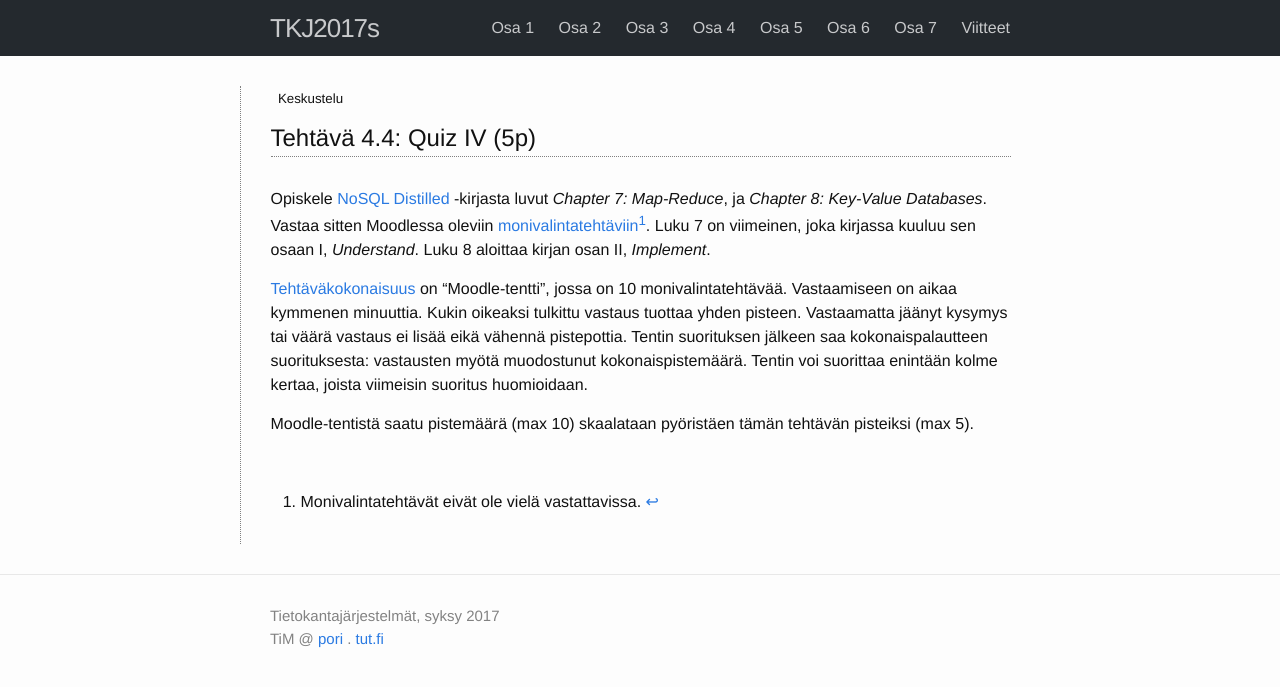
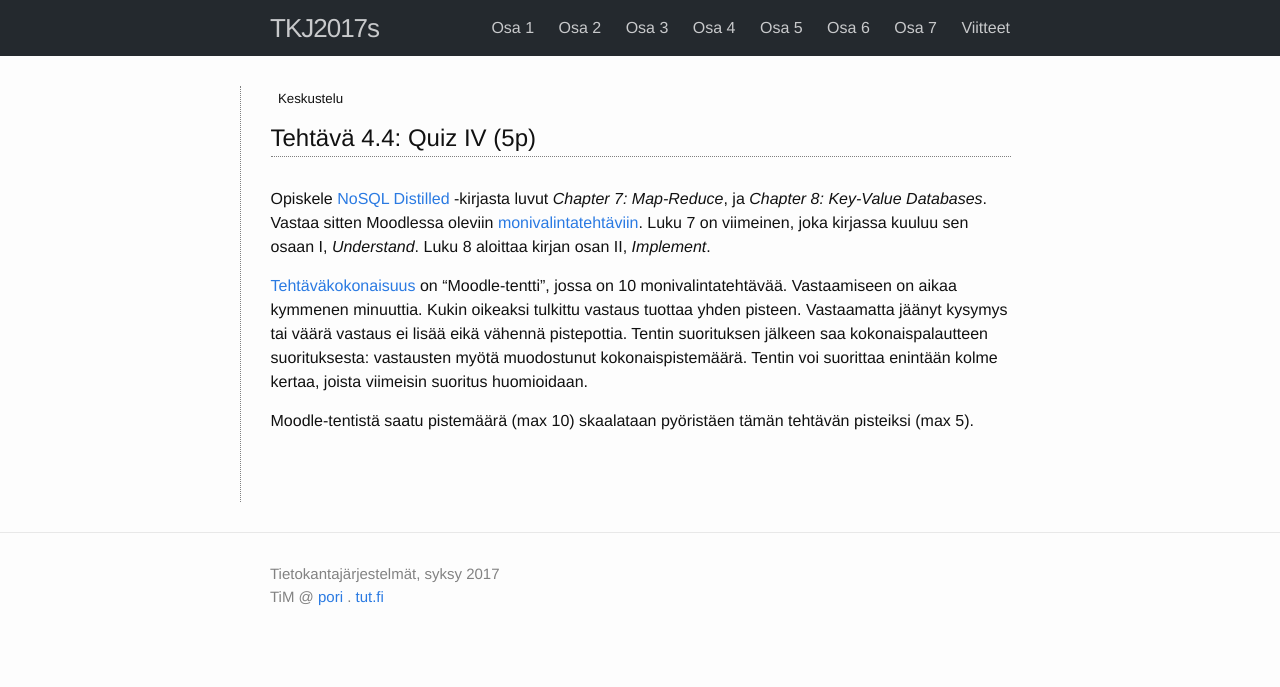
Before and after one commit to timedu/tkj2017s, a Jekyll site: the page built from docs/_osa4/tehtava44.md, in a window 1280 px wide. Shown: the top 687 px of the page. Built offline with Jekyll 4.4.1, drawn with Linux system fonts in a browser that asks for light colours.

Commit message:
ex 4.4 quiz link

```diff
--- a/docs/_osa4/tehtava44.md
+++ b/docs/_osa4/tehtava44.md
@@ -5,12 +5,14 @@
 no_review: 1
 ---
 
-Opiskele [NoSQL Distilled][reading] -kirjasta luvut  *Chapter 7: Map-Reduce*, ja *Chapter 8: Key-Value Databases*. Vastaa sitten Moodlessa oleviin [monivalintatehtäviin][quiz][^1]. Luku 7 on viimeinen, joka kirjassa kuuluu sen osaan I, *Understand*. Luku 8 aloittaa kirjan osan II, *Implement*.
+Opiskele [NoSQL Distilled][reading] -kirjasta luvut  *Chapter 7: Map-Reduce*, ja *Chapter 8: Key-Value Databases*. Vastaa sitten Moodlessa oleviin [monivalintatehtäviin][quiz]. Luku 7 on viimeinen, joka kirjassa kuuluu sen osaan I, *Understand*. Luku 8 aloittaa kirjan osan II, *Implement*.
 
 [reading]: /tkj2017s/viitteet/#nosql-distilled
-[quiz]: #
+[quiz]: https://moodle2.tut.fi/mod/quiz/view.php?id=342825
 
+{% comment %}
 [^1]: Monivalintatehtävät eivät ole vielä vastattavissa.
+{% endcomment %}
 
 
 [Tehtäväkokonaisuus][quiz] on "Moodle-tentti", jossa on 10 monivalintatehtävää. Vastaamiseen on aikaa kymmenen minuuttia. Kukin oikeaksi tulkittu vastaus tuottaa yhden pisteen. Vastaamatta jäänyt kysymys tai väärä vastaus ei lisää eikä vähennä pistepottia. Tentin suorituksen jälkeen saa kokonaispalautteen suorituksesta: vastausten myötä muodostunut kokonaispistemäärä. Tentin voi suorittaa enintään kolme kertaa, joista viimeisin suoritus huomioidaan.
```
